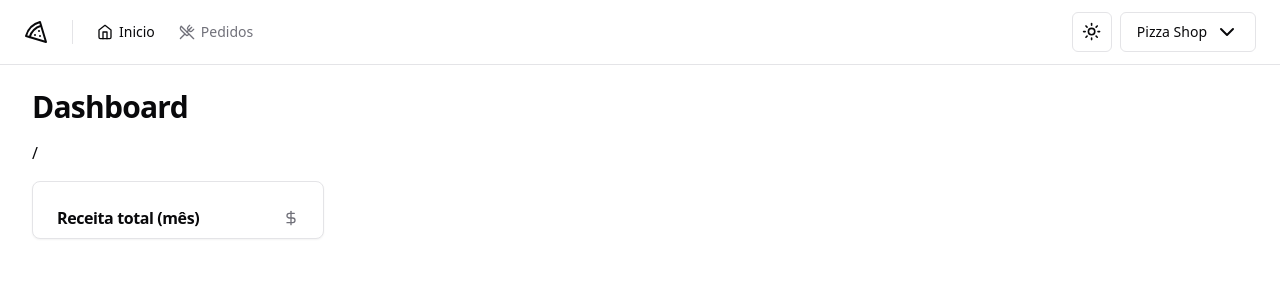
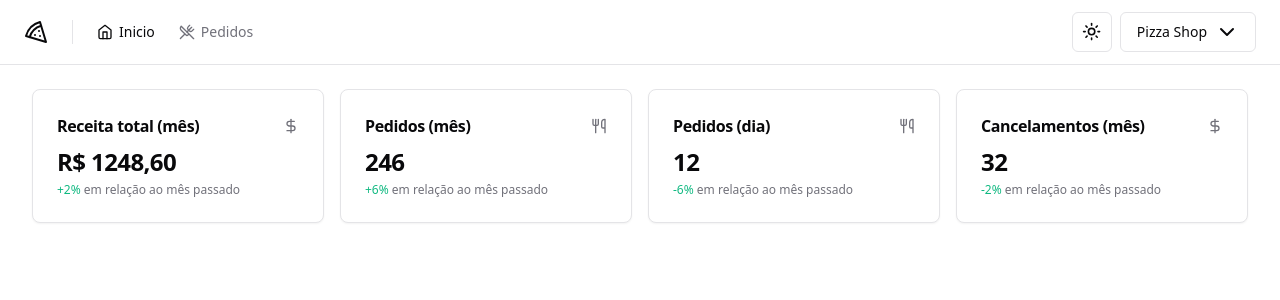
Before and after one commit to pedrocmoreira/pizza_shop_web, a React (Vite) app: page / in a window 1280 px wide. Shown: the top 300 px of the page. Built offline with nearby package versions, Linux system fonts and the light colour scheme.

Commit message:
adicionando cards página dashboard

```diff
--- a/src/pages/app/dashboard/dashboard.tsx
+++ b/src/pages/app/dashboard/dashboard.tsx
@@ -1,23 +1,20 @@
-import { DollarSign } from 'lucide-react'
 import { Helmet } from 'react-helmet-async'
 
-import { Card, CardHeader, CardTitle } from '@/components/ui/card'
+import { DayOrdersAmountCard } from './day-orders-amount-card'
+import { MonthCanceledOrdersAmountCard } from './month-canceled-orders-amount-card'
+import { MonthOrdersAmountCard } from './month-orders-amount-card'
+import { MonthRevenueCard } from './month-revenue-card'
 
 export function Dashboard() {
   return (
     <>
       <Helmet title="Dashboard" />
       <div className="flex flex-col gap-4">
-        <h1 className="text-3xl font-bold tracking-tight">Dashboard</h1>/
         <div className="grid grid-cols-4 gap-4">
-          <Card>
-            <CardHeader className="flex-row items-center justify-between space-y-0 pb-2">
-              <CardTitle className="text-base font-semibold">
-                Receita total (mês)
-              </CardTitle>
-              <DollarSign className="h-4 w-4 text-muted-foreground" />
-            </CardHeader>
-          </Card>
+          <MonthRevenueCard />
+          <MonthOrdersAmountCard />
+          <DayOrdersAmountCard />
+          <MonthCanceledOrdersAmountCard />
         </div>
       </div>
     </>
--- /dev/null
+++ b/src/pages/app/dashboard/day-orders-amount-card.tsx
@@ -0,0 +1,21 @@
+import { Utensils } from 'lucide-react'
+
+import { Card, CardContent, CardHeader, CardTitle } from '@/components/ui/card'
+
+export function DayOrdersAmountCard() {
+  return (
+    <Card>
+      <CardHeader className="flex-row items-center justify-between space-y-0 pb-2">
+        <CardTitle className="text-base font-semibold">Pedidos (dia)</CardTitle>
+        <Utensils className="h-4 w-4 text-muted-foreground" />
+      </CardHeader>
+      <CardContent className="space-y-1">
+        <span className="text-2xl font-bold tracking-tight">12</span>
+        <p className="text-xs text-muted-foreground">
+          <span className="text-emerald-500 dark:text-rose-400">-6%</span> em
+          relação ao mês passado
+        </p>
+      </CardContent>
+    </Card>
+  )
+}
--- /dev/null
+++ b/src/pages/app/dashboard/month-canceled-orders-amount-card.tsx
@@ -0,0 +1,23 @@
+import { DollarSign } from 'lucide-react'
+
+import { Card, CardContent, CardHeader, CardTitle } from '@/components/ui/card'
+
+export function MonthCanceledOrdersAmountCard() {
+  return (
+    <Card>
+      <CardHeader className="flex-row items-center justify-between space-y-0 pb-2">
+        <CardTitle className="text-base font-semibold">
+          Cancelamentos (mês)
+        </CardTitle>
+        <DollarSign className="h-4 w-4 text-muted-foreground" />
+      </CardHeader>
+      <CardContent className="space-y-1">
+        <span className="text-2xl font-bold tracking-tight">32</span>
+        <p className="text-xs text-muted-foreground">
+          <span className="text-emerald-500 dark:text-emerald-400">-2%</span> em
+          relação ao mês passado
+        </p>
+      </CardContent>
+    </Card>
+  )
+}
--- /dev/null
+++ b/src/pages/app/dashboard/month-orders-amount-card.tsx
@@ -0,0 +1,21 @@
+import { Utensils } from 'lucide-react'
+
+import { Card, CardContent, CardHeader, CardTitle } from '@/components/ui/card'
+
+export function MonthOrdersAmountCard() {
+  return (
+    <Card>
+      <CardHeader className="flex-row items-center justify-between space-y-0 pb-2">
+        <CardTitle className="text-base font-semibold">Pedidos (mês)</CardTitle>
+        <Utensils className="h-4 w-4 text-muted-foreground" />
+      </CardHeader>
+      <CardContent className="space-y-1">
+        <span className="text-2xl font-bold tracking-tight">246</span>
+        <p className="text-xs text-muted-foreground">
+          <span className="text-emerald-500 dark:text-emerald-400">+6%</span> em
+          relação ao mês passado
+        </p>
+      </CardContent>
+    </Card>
+  )
+}
--- /dev/null
+++ b/src/pages/app/dashboard/month-revenue-card.tsx
@@ -0,0 +1,23 @@
+import { DollarSign } from 'lucide-react'
+
+import { Card, CardContent, CardHeader, CardTitle } from '@/components/ui/card'
+
+export function MonthRevenueCard() {
+  return (
+    <Card>
+      <CardHeader className="flex-row items-center justify-between space-y-0 pb-2">
+        <CardTitle className="text-base font-semibold">
+          Receita total (mês)
+        </CardTitle>
+        <DollarSign className="h-4 w-4 text-muted-foreground" />
+      </CardHeader>
+      <CardContent className="space-y-1">
+        <span className="text-2xl font-bold tracking-tight">R$ 1248,60</span>
+        <p className="text-xs text-muted-foreground">
+          <span className="text-emerald-500 dark:text-emerald-400">+2%</span> em
+          relação ao mês passado
+        </p>
+      </CardContent>
+    </Card>
+  )
+}
```
